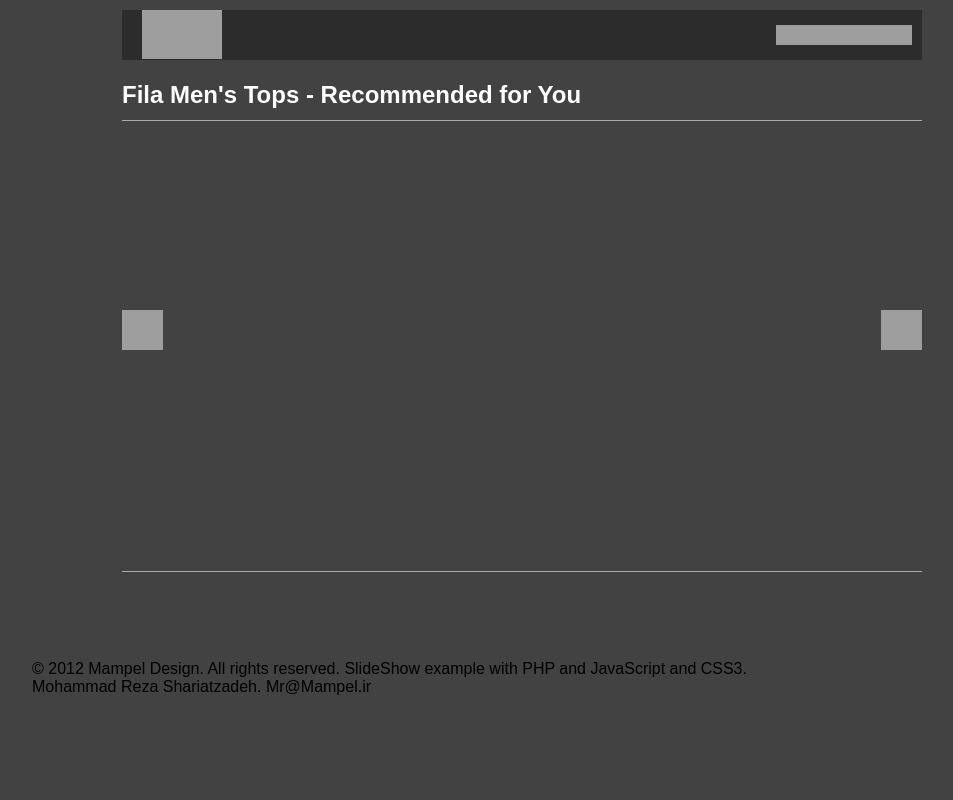
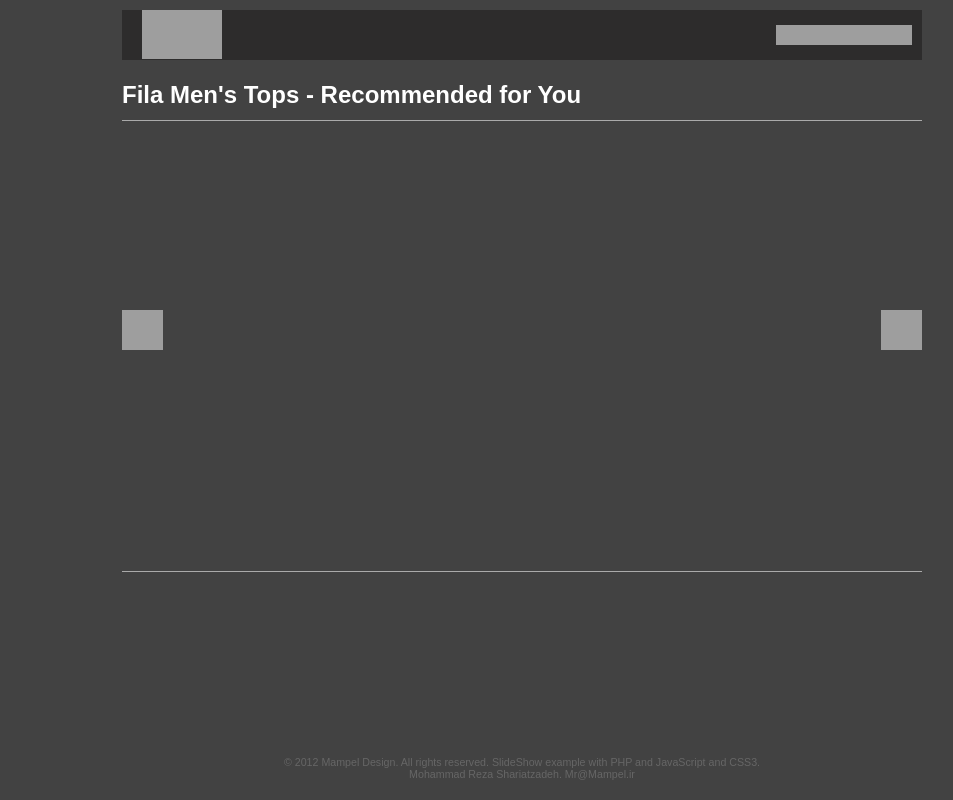
Before and after one commit to AliMD/JavaScript-SlideShow-in-Depth, a PHP site: page /FilaSlider.php in a window 1280 px wide. Shown: the whole page, without its empty margins (118-1071 px from the left). Run offline with PHP 8.4, Linux system fonts and the light colour scheme; data that the repository does not hold is empty; grey boxes are pictures that could not be loaded.

Commit message:
Add p.footer style and Finally change

```diff
--- a/Students Works/FilaSlider.css
+++ b/Students Works/FilaSlider.css
@@ -1,11 +1,16 @@
 *{
 	padding:0;
 	margin:0;
+}
 
-	border:none !important;
+a img
+{
+    border:none;
+}
 
-	/*
-*/
+a, a:active
+{
+    border:none;
 }
 
 body{
@@ -17,15 +22,13 @@ div.container{
 	width:980px;
 	height:700px;
 	margin:0 auto;
-	border:1px solid red;
 }
 
 div.container div.slideshow{
 	width:800px;
-	height:650px;
+	height:580px;
 	margin:10px auto 0;
 	position:relative;
-	border:1px solid green;
 }
 
 div.slideshow div.logo{
@@ -52,10 +55,9 @@ div.slideshow div.search-box{
 	height:20px;
 	float:right;
 	margin:15px 10px 0 0;
-	background-image:url(../images/background_search.gif);
+	background-image:url(../images/fila_background_search.gif);
 	background-repeat:no-repeat;
 	background-position:right top;
-	border:1px solid white;
 }
 
 div.slideshow div.search-box > input{
@@ -74,7 +76,6 @@ div.slideshow div.search-box > button{
 	border:0;
 	cursor:pointer;
 	float:left;
-
 }
 
 div.slideshow > h2{
@@ -96,7 +97,6 @@ div.slideshow div.case-train{
 	margin:0 auto;
 	position:relative;
 	overflow:hidden;
-	border:1px solid magenta;
 }
 
 div.slideshow div.pre,
@@ -138,11 +138,11 @@ div.case-train div.train{
 	position:absolute;
 	top:0;
 	left:0;
+	transition: left 800ms ease-in-o;
 	-webkit-transition: left 800ms ease-in-out;
 	-moz-transition: left 800ms ease-in-out;
 	-o-transition: left 800ms ease-in-out;
 	-ms-transition: left 800ms ease-in-out;
-	/*border:1px solid blue;*/
 }
 
 div.train > div{
@@ -154,11 +154,6 @@ div.train > div{
 	background-position:center center;
 	position:relative;
 	margin-left:3px;
-	/*border:1px solid black;*/
-}
-
-div.train > div:first-child{
-	/*margin-left:3px;*/
 }
 
 div.train > div div.info{
@@ -167,15 +162,19 @@ div.train > div div.info{
 	position:absolute;
 	bottom:-80px;
 	left:0;
-	-webkit-transition: all 200ms ease-in-out;
-	-moz-transition: left 800ms ease-in-out;
-	-o-transition: left 800ms ease-in-out;
-	-ms-transition: left 800ms ease-in-out;
-	/*background-color:rgba(80,80,80,0.5);
-	background-color:#545354;
-	opacity:0.5;
-	background-image:url(../images/fila_bg_info1.png);*/
 	background-image:url(../images/fila_bg_info.png);
+	-webkit-transition: all 1000ms ease-in-out;
+	-moz-transition: all 1000ms ease-in-out;
+	-o-transition: all 1000ms ease-in-out;
+	-ms-transition: all 1000ms ease-in-out;
+}
+
+div.train > div:hover div.info{
+	bottom:0px;
+	-webkit-transition: all 400ms ease-in-out;
+	-moz-transition: all 400ms ease-in-out;
+	-o-transition: all 400ms ease-in-out;
+	-ms-transition: all 400ms ease-in-out;
 }
 
 div.info > div{
@@ -206,3 +205,14 @@ div.info > a{
 	text-transform: uppercase;
 	background-image:url(../images/fila_bg_info_a.png);
 }
+
+div.container p.footer{
+	width:100%;
+	left:0;
+	position:absolute;
+	bottom:20px;
+	color:#666;
+	text-align:center;
+	font-family:sans-serif;
+	font-size:8pt;
+}
```
